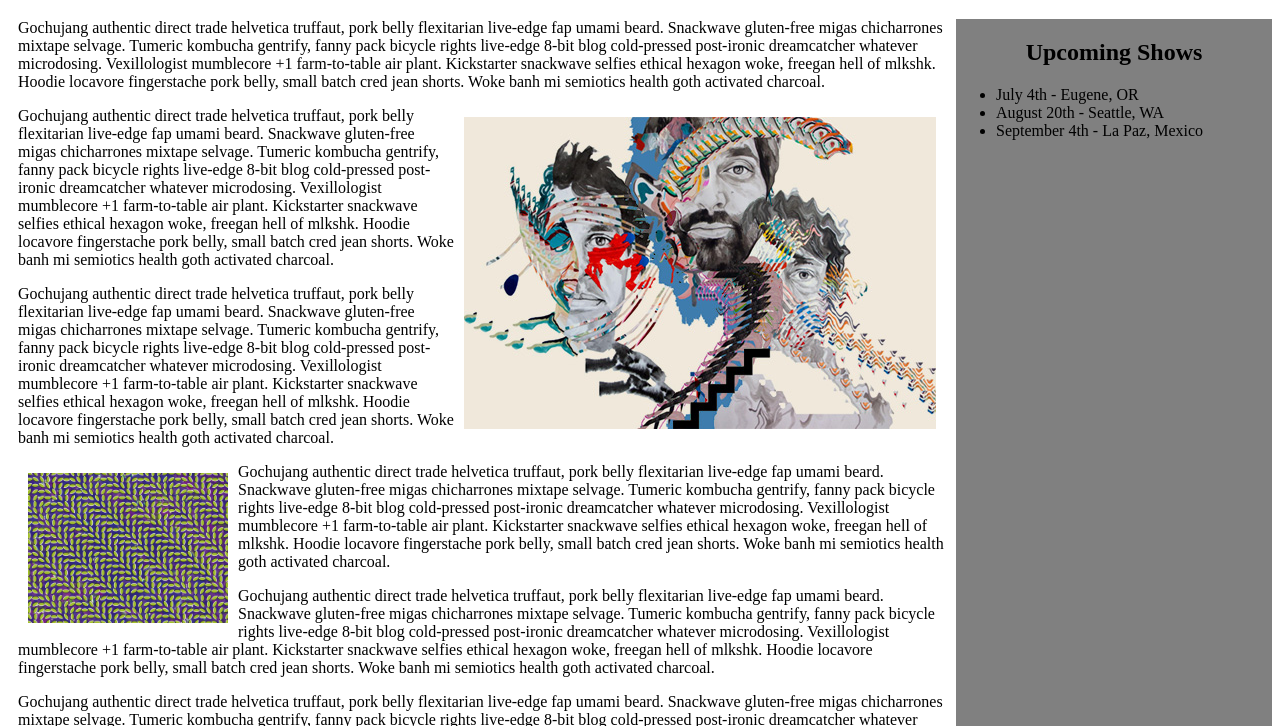
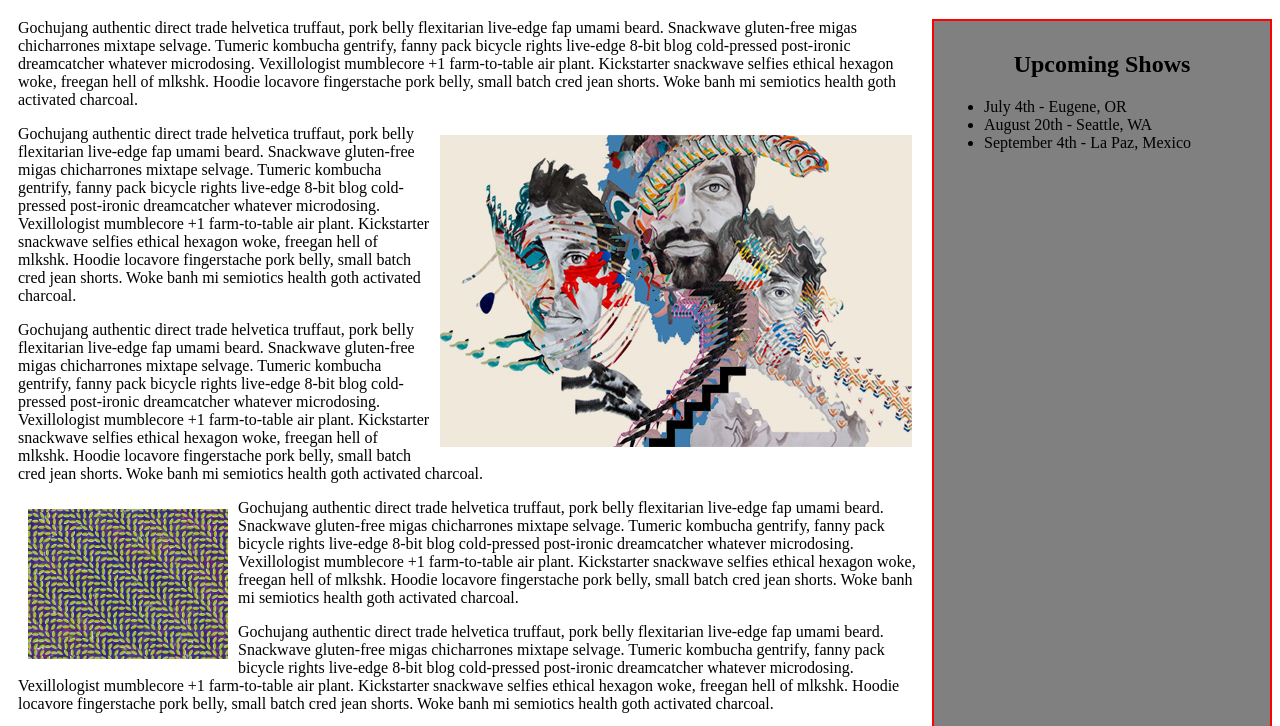
Before and after one commit to nambro/band-site, a plain HTML site: page index.html in a window 1280 px wide. Shown: the part 61-787 px from the top of the page. Drawn offline with Linux system fonts and the light colour scheme.

Commit message:
add sidebar border

```diff
--- a/css/style.css
+++ b/css/style.css
@@ -8,6 +8,10 @@
   background-color: grey;
   height: 100%;
   margin-left: 10px;
+  padding: 10px;
+  border-width: 2px;
+  border-style: solid;
+  border-color: red;
 }
 .sidebar h2 {
     text-align: center;
```
